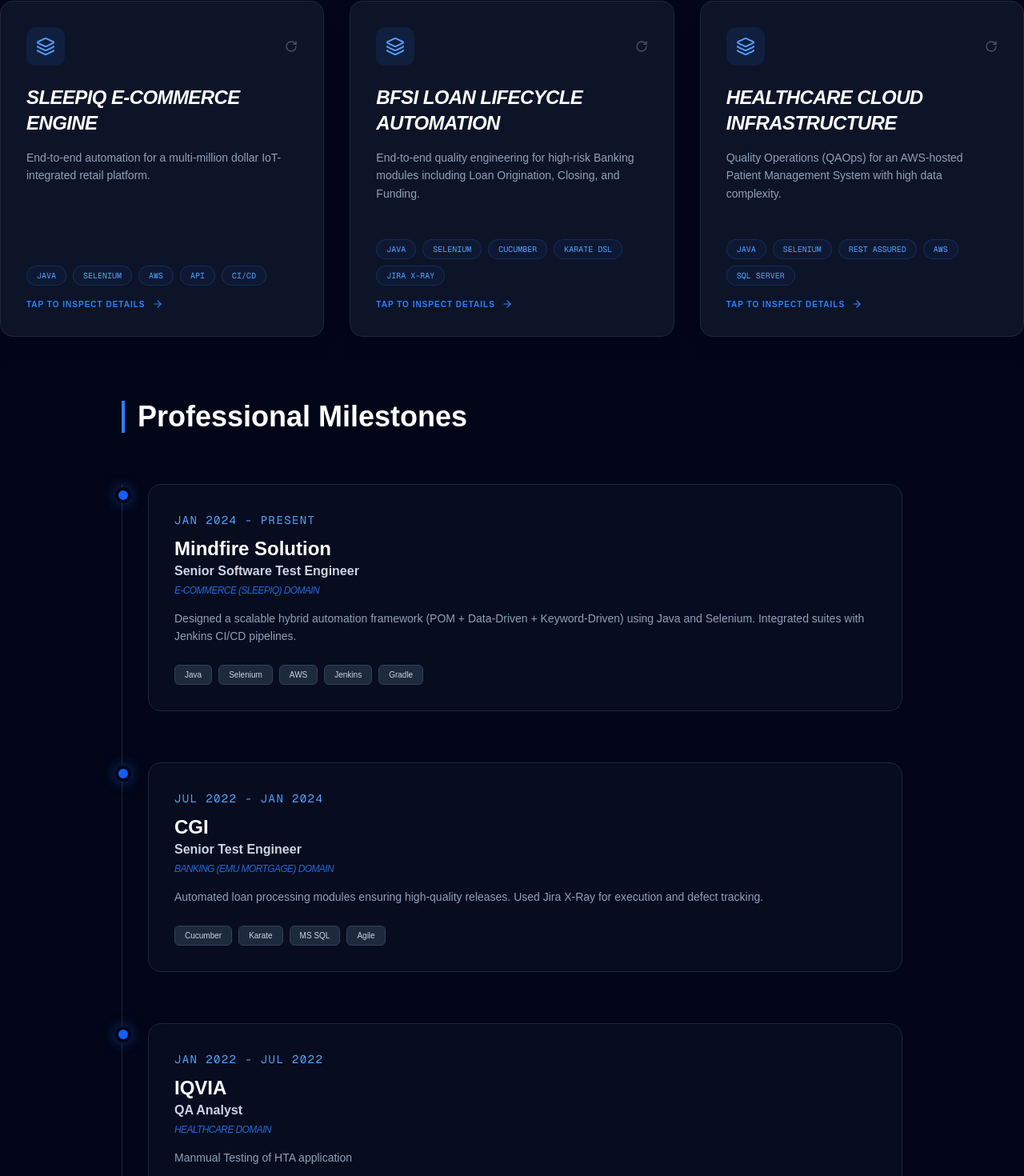
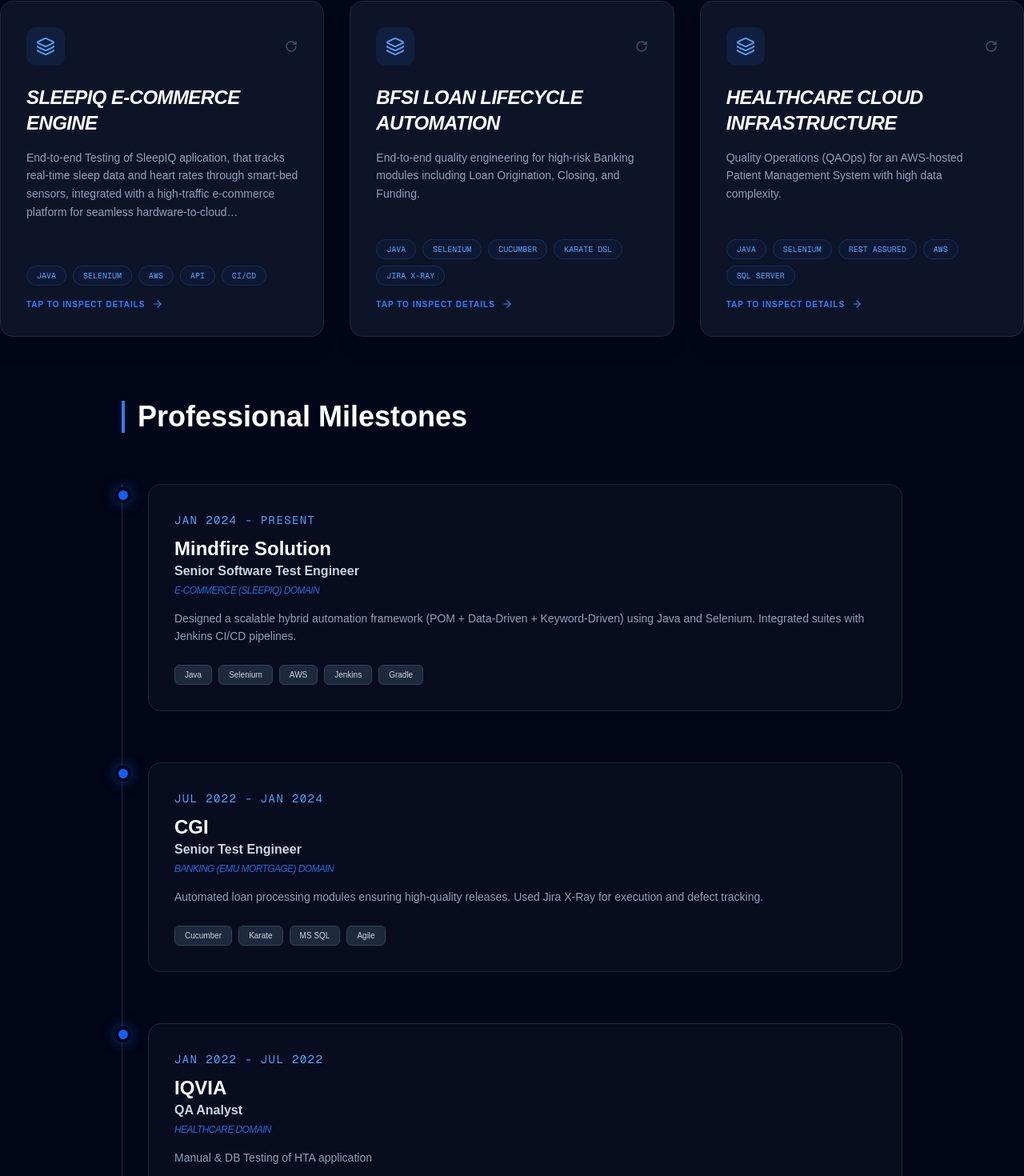
Before and after one commit to Rajaram240/my-portfolio, a Next.js app: page / in a window 1280 px wide. Shown: the part 999-2469 px from the top of the page at 80% size. Built offline with nearby package versions, Linux system fonts and the light colour scheme.

Commit message:
fix: resolve framer motion types and safari flip flicker

```diff
--- a/app/page.tsx
+++ b/app/page.tsx
@@ -67,7 +67,7 @@
       <div className="grid lg:grid-cols-3 gap-8">
   <ProjectCard
     title="SleepIQ E-commerce Engine"
-    desc="End-to-end automation for a multi-million dollar IoT-integrated retail platform."
+    desc="End-to-end Testing of SleepIQ aplication, that tracks real-time sleep data and heart rates through smart-bed sensors, integrated with a high-traffic e-commerce platform for seamless hardware-to-cloud synchronization."
     tags={[ "Java","Selenium","AWS", "API","CI/CD", "TestNG" , "SQL" , "LT Profiling","AWS", "CI/CD", "CloudWatch"]}
     highlights={[
       "Developed a Hybrid Framework using Page Object Model (POM) and Data-Driven patterns.",
--- a/components/Timeline.tsx
+++ b/components/Timeline.tsx
@@ -23,7 +23,7 @@
     role: "QA Analyst",
     period: "Jan 2022 - Jul 2022",
     domain: "Healthcare",
-    description: "Manmual Testing of HTA application",
+    description: "Manual & DB Testing of HTA application",
     skills: ["Manual Testing", "Postman", "Jira"]
   },
   {
```
